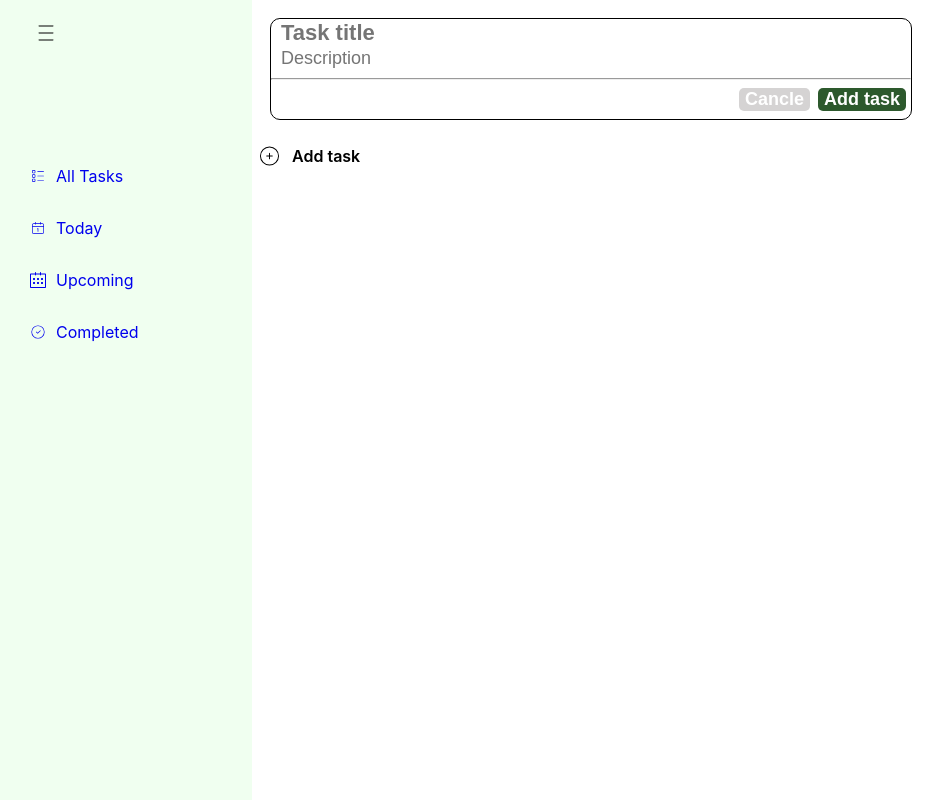
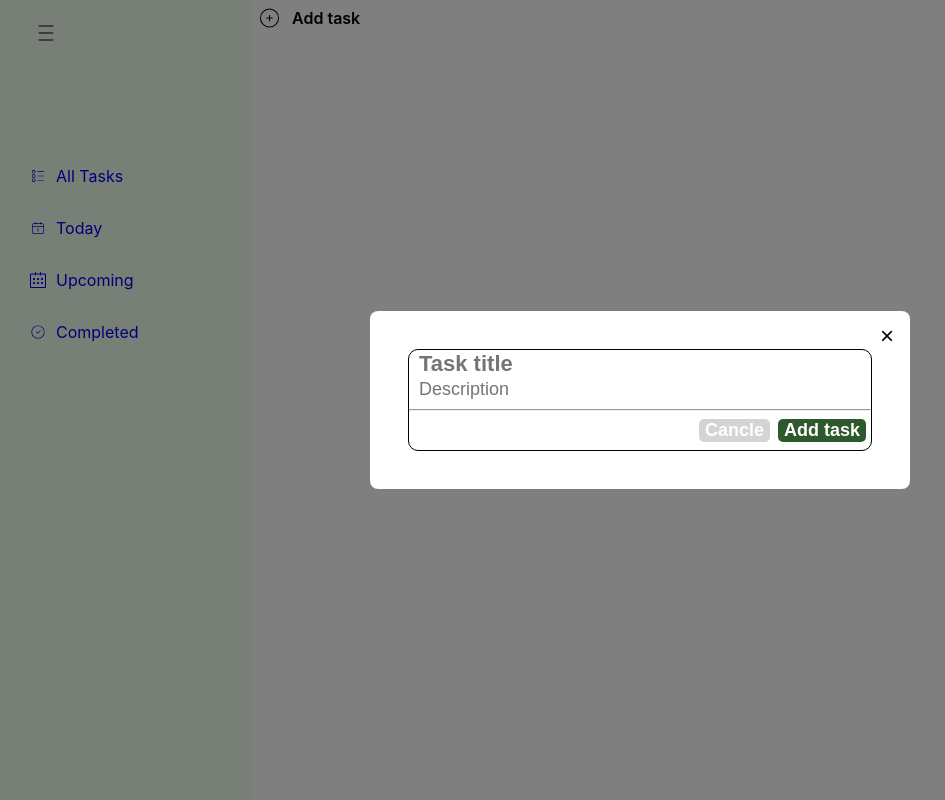
Before and after one commit to SaddamHussain900/todo-app, a React (Create React App) app: page / in a window 1280 px wide. Both pictures are taken after a click on the button 269 px from the left and 17 px from the top of the page. Shown: the whole page, without its empty margins (0-945 px from the left). Built offline with nearby package versions, Linux system fonts and the light colour scheme.

Commit message:
Adding modal

```diff
--- a/src/App.scss
+++ b/src/App.scss
@@ -1,4 +1,7 @@
-.Todo-app-container{
-    height: 100vh;
-    display: flex;
+button {
+  cursor: pointer;
 }
+.Todo-app-container {
+  height: 100vh;
+  display: flex;
+}
--- a/src/Components/AddTask/AddTask.jsx
+++ b/src/Components/AddTask/AddTask.jsx
@@ -1,25 +1,27 @@
-import React from 'react'
-import './AddTask.scss'
+import React from "react";
+import "./AddTask.scss";
 import { CiCirclePlus } from "react-icons/ci";
-import { useSelector,useDispatch } from 'react-redux';
-import { Add } from '../../redux/taskList/isAdd';
-import Card from '../Card/Card';
+import { useSelector, useDispatch } from "react-redux";
+import { Add } from "../../redux/taskList/isAdd";
+import Card from "../Card/Card";
+import Modal from "../Modal/Modal";
 const AddTask = () => {
-  const dispatch=useDispatch();
-  const isAdd=useSelector((state)=>state.isAdd)
+  const dispatch = useDispatch();
+  const isVisible = useSelector((state) => state.isAdd);
 
   return (
+    <div className="main-container">
+      <Modal isVisible={isVisible} onClose={() => dispatch(Add())}>
+        <Card />
+      </Modal>
+      <div onClick={() => dispatch(Add())} className="add-task-button">
+        <button>
+          <CiCirclePlus />
+        </button>
+        <>Add task</>
+      </div>
+    </div>
+  );
+};
 
-    <div className='main-container'>
-       {isAdd && <Card/>}
-          <div onClick={()=>dispatch(Add())} className="add-task-button">
-
-            <button ><CiCirclePlus /></button>
-            <>Add task</>
-        </div>
-
-    </div>
-  )
-}
-
-export default AddTask
+export default AddTask;
--- a/src/Components/Card/Card.jsx
+++ b/src/Components/Card/Card.jsx
@@ -1,37 +1,44 @@
-import React from 'react'
-import { useRef } from 'react'
-import './Card.scss'
-import { useDispatch,useSelector } from 'react-redux'
-import { addTask,removeTask } from '../../redux/taskList/taskListSlice'
-import { Add } from '../../redux/taskList/isAdd'
+import React from "react";
+import { useRef } from "react";
+import "./Card.scss";
+import { useDispatch, useSelector } from "react-redux";
+import { addTask, removeTask } from "../../redux/taskList/taskListSlice";
+import { Add } from "../../redux/taskList/isAdd";
 const Card = () => {
-    const titleRef=useRef(null);
-    const descriptionRef=useRef(null);
+  const titleRef = useRef(null);
+  const descriptionRef = useRef(null);
 
-  const dispatch=useDispatch()
-  const handleTask=()=>{
-    const title=titleRef.current.value
+  const dispatch = useDispatch();
+  const handleTask = () => {
+    const title = titleRef.current.value;
     const description = descriptionRef.current.value;
     if (title && description) {
       dispatch(addTask({ title, description })); // Pass an object as payload
     }
-  }
+  };
   return (
-    <div className='card-container'>
-        <div className="title-input">
-        <input ref={titleRef} type="text" placeholder='Task title'/>
-        </div>
-        <div className="description-input">
-        <input ref={descriptionRef} type="text" placeholder='Description' />
+    <div className="card-container">
+      <div className="title-input">
+        <input ref={titleRef} type="text" placeholder="Task title" />
+      </div>
+      <div className="description-input">
+        <input ref={descriptionRef} type="text" placeholder="Description" />
         <hr />
         <div className="card-btns">
-            <button onClick={()=>dispatch(Add())} className='cancle-btn'>Cancle</button>
-            <button onClick={handleTask} className='add-btn'>Add task</button>
+          <button
+            type="button"
+            onClick={() => dispatch(Add())}
+            className="cancle-btn"
+          >
+            Cancle
+          </button>
+          <button type="button" onClick={handleTask} className="add-btn">
+            Add task
+          </button>
         </div>
-        </div>
+      </div>
+    </div>
+  );
+};
 
-    </div>
-  )
-}
-
-export default Card
+export default Card;
--- a/src/Components/Card/Card.scss
+++ b/src/Components/Card/Card.scss
@@ -1,69 +1,67 @@
 $main-color: rgb(240, 255, 240);
-$main-dark-color:rgb(209, 255, 209);
-$dark-color:rgb(0, 114, 0);
-$middle-color:rgb(45, 89, 45);
-$grey-background:rgb(213, 211, 211);
-$dark-grey-background:rgb(185, 182, 182);
-.card-container{
+$main-dark-color: rgb(209, 255, 209);
+$dark-color: rgb(0, 114, 0);
+$middle-color: rgb(45, 89, 45);
+$grey-background: rgb(213, 211, 211);
+$dark-grey-background: rgb(185, 182, 182);
+
+.card-container {
   margin: 18px 18px;
   border: 1px solid black;
-    width: 50vw;
+  width: 100%;
+  max-width: 600px;
   border-radius: 10px;
-
 }
-.title-input input{
+.title-input input {
   width: 80%;
   border: none;
   outline: none;
   font-size: 22px;
   font-weight: 600;
-    margin-left:8px ;
+  margin-left: 8px;
 }
-.description-input input{
+.description-input input {
   width: 80%;
   border: none;
   outline: none;
   font-size: 18px;
   font-weight: 500;
-    margin-left:8px ;
+  margin-left: 8px;
 }
-.card-btns{
+.card-btns {
   display: flex;
   justify-content: end;
   gap: 8px;
   align-items: center;
   margin: 8px 5px;
 }
-.add-btn{
+.add-btn {
   color: white;
   text-align: center;
-    background-color:$middle-color ;
+  background-color: $middle-color;
   font-size: 18px;
   font-weight: 600;
   border-radius: 5px;
   border: none;
-    &:active{
+  &:active {
     transform: scale(0.95);
   }
-
 }
-.cancle-btn{
+.cancle-btn {
   color: white;
   text-align: center;
-    background-color:$grey-background ;
+  background-color: $grey-background;
   font-size: 18px;
   font-weight: 600;
   border-radius: 5px;
   border: none;
-    &:hover{
-        background-color:$dark-grey-background;
+  &:hover {
+    background-color: $dark-grey-background;
   }
-    &:active{
+  &:active {
     transform: scale(0.95);
   }
-
-
 }
-.description-input hr{
+.description-input hr {
   color: rgb(255, 255, 255);
 }
--- a/src/Components/Main/Main.jsx
+++ b/src/Components/Main/Main.jsx
@@ -1,27 +1,24 @@
-import React from 'react'
-import { BrowserRouter,Route,Routes } from 'react-router-dom';
-import AllTask from '../../Pages/All Tasks/AllTask';
-import Today from '../../Pages/Today/Today';
-import Upcoming from '../../Pages/Upcoming/Upcoming';
-import Completed from '../../Pages/Completed/Completed';
-import LoginPage from '../../Pages/LoginPage/LoginPage';
-import { Link } from 'react-router-dom';
+import React from "react";
+import { BrowserRouter, Route, Routes } from "react-router-dom";
+import AllTask from "../../Pages/All Tasks/AllTask";
+import Today from "../../Pages/Today/Today";
+import Upcoming from "../../Pages/Upcoming/Upcoming";
+import Completed from "../../Pages/Completed/Completed";
+import LoginPage from "../../Pages/LoginPage/LoginPage";
+import { Link } from "react-router-dom";
+
 const Main = () => {
   return (
-    <div className='main-container'>
+    <div className="main-container">
+      <Routes>
+        <Route path="/" element={<AllTask />} />
+        <Route path="today" element={<Today />} />
+        <Route path="upcoming" element={<Upcoming />} />
+        <Route path="completed" element={<Completed />} />
+        <Route path="login" element={<LoginPage />} />
+      </Routes>
+    </div>
+  );
+};
 
-      <Routes>
-        <Route path='/' element={<AllTask/>}/>
-        <Route path='today' element={<Today/>}/>
-        <Route path='upcoming' element={<Upcoming/>}/>
-        <Route path='completed' element={<Completed/>}/>
-        <Route path='login' element={<LoginPage/>}/>
-      </Routes>
-
-
-
-    </div>
-  )
-}
-
-export default Main
+export default Main;
--- /dev/null
+++ b/src/Components/Modal/Modal.css
@@ -0,0 +1,34 @@
+.modal-overlay {
+  position: fixed;
+  top: 0;
+  left: 0;
+  width: 100%;
+  height: 100%;
+  background: rgba(0, 0, 0, 0.5);
+  display: flex;
+  justify-content: center;
+  align-items: center;
+  z-index: 1000;
+}
+
+.modal-content {
+  background: white;
+  padding: 20px;
+  border-radius: 8px;
+  max-width: 500px;
+  width: 100%;
+  position: relative;
+  display: flex;
+  justify-content: center;
+  align-items: center;
+}
+
+.modal-close {
+  position: absolute;
+  top: 10px;
+  right: 10px;
+  background: none;
+  border: none;
+  font-size: 1.5rem;
+  cursor: pointer;
+}
--- /dev/null
+++ b/src/Components/Modal/Modal.jsx
@@ -0,0 +1,19 @@
+import React from "react";
+import "./Modal.css";
+
+const Modal = ({ isVisible, onClose, children }) => {
+  if (!isVisible) return null;
+
+  return (
+    <div className="modal-overlay" onClick={onClose}>
+      <div className="modal-content" onClick={(e) => e.stopPropagation()}>
+        <button className="modal-close" onClick={onClose}>
+          &times;
+        </button>
+        {children}
+      </div>
+    </div>
+  );
+};
+
+export default Modal;
--- a/src/redux/taskList/taskListSlice.js
+++ b/src/redux/taskList/taskListSlice.js
@@ -1,23 +1,22 @@
 import { createSlice } from "@reduxjs/toolkit";
 export const taskListSlice = createSlice({
-    name:'taskList',
-    initialState: [],
-    reducers:{
-        addTask: (state,action)=>{
-            const {title, description}= action.payload;
-            state.push({id:Date.now(),title,description,isCompleted:false})
-        },
-        removeTask:(state,action)=>{
-            return state.filter(task=>task.id!==action.payload)
-        },
-        toggleComplete:(state,action)=>{
-            const task=state.find((task)=>task.id==action.payload);
-            if(task){
-                task.isCompleted=!task.isCompleted;
-            }
-        }
-    }
-
-})
-export const {addTask,removeTask,toggleComplete}=taskListSlice.actions;
+  name: "taskList",
+  initialState: [],
+  reducers: {
+    addTask: (state, action) => {
+      const { title, description } = action.payload;
+      state.push({ id: Date.now(), title, description, isCompleted: false });
+    },
+    removeTask: (state, action) => {
+      return state.filter((task) => task.id !== action.payload);
+    },
+    toggleComplete: (state, action) => {
+      const task = state.find((task) => task.id === action.payload);
+      if (task) {
+        task.isCompleted = !task.isCompleted;
+      }
+    },
+  },
+});
+export const { addTask, removeTask, toggleComplete } = taskListSlice.actions;
 export default taskListSlice.reducer;
```
Also changed, not shown: src/App.js (+7 -8 lines), src/Components/SideBar/SideBar.jsx (+31 -27 lines), src/Pages/All Tasks/AllTask.jsx (+26 -18 lines). Lines whose indentation alone changed are shown as unchanged.
